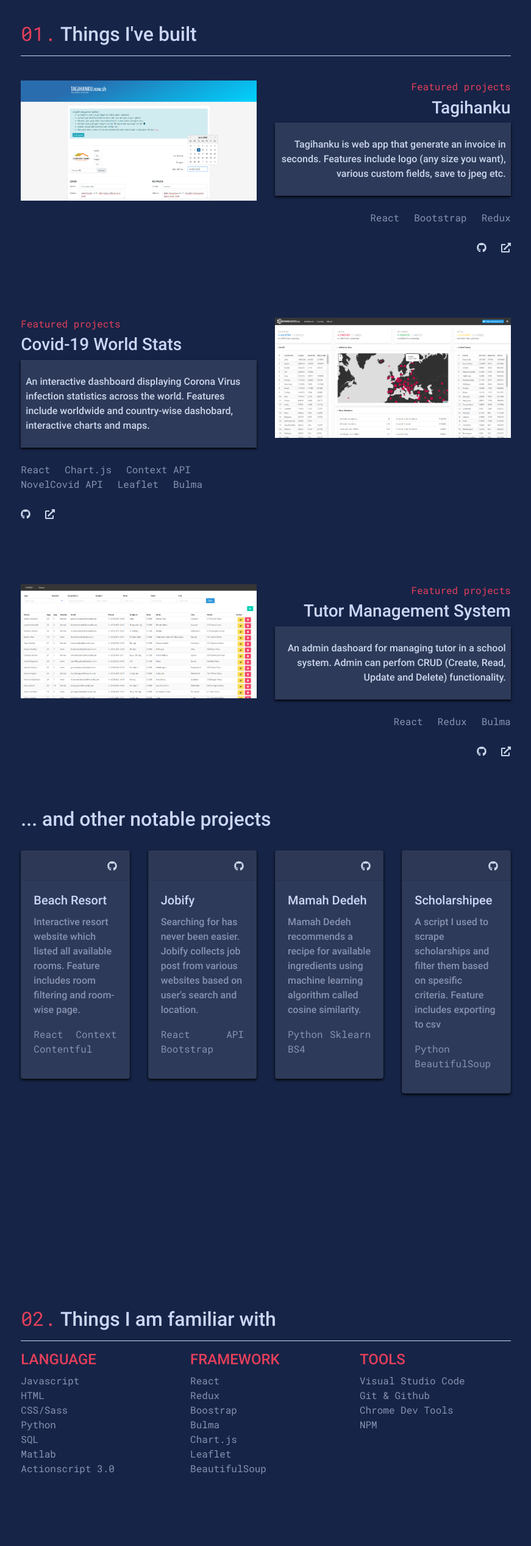
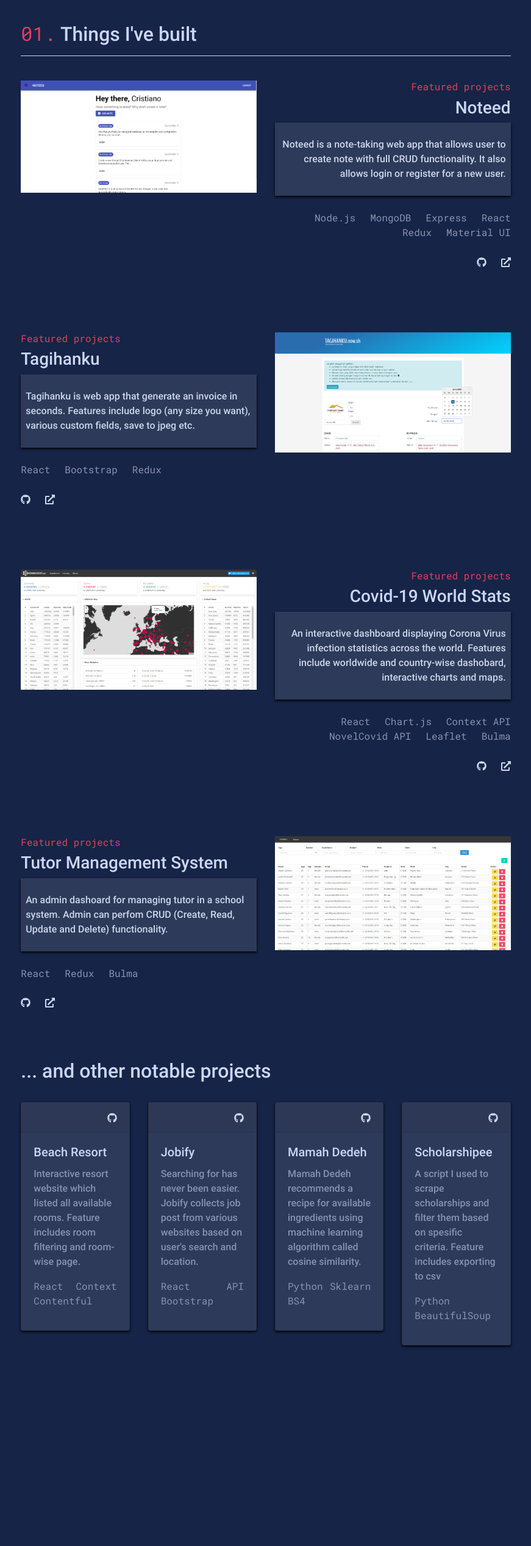
Before and after one commit to ddsuhaimi/ddsuhaimi.github.io, a React (Create React App) app: page / in a window 1280 px wide. Shown: the part 820-3355 px from the top of the page at 61% size, without its empty margins (204-1075 px from the left). Built offline with nearby package versions, Linux system fonts and the light colour scheme.

Commit message:
add new project

```diff
--- a/src/components/sections/Technology.js
+++ b/src/components/sections/Technology.js
@@ -2,8 +2,8 @@ import React from "react";
 import { Col, Row } from "react-bootstrap";
 const Technology = () => {
   const skills = [
-    { title: "language", stacks: ["Javascript", "HTML", "CSS/Sass", "Python", "SQL", "Matlab", "Actionscript 3.0"] },
-    { title: "framework", stacks: ["React", "Redux",  "Boostrap", "Bulma", "Chart.js", "Leaflet", "BeautifulSoup"] },
+    { title: "language", stacks: ["Javascript", "HTML", "CSS/Sass", "Python", "SQL", "MongoDB", "Matlab", "Actionscript 3.0"] },
+    { title: "framework", stacks: ["Node.js", "Express", "React.js", "Redux",  "Boostrap, Bulma, Material UI", "Chart.js", "Leaflet", "BeautifulSoup"] },
     { title: "tools", stacks: ["Visual Studio Code", "Git & Github", "Chrome Dev Tools", "NPM"] },
   ];
   return (
--- a/src/components/sections/Work.js
+++ b/src/components/sections/Work.js
@@ -5,8 +5,21 @@ import Notable from './Notable'
 import tagihanku from '../../assets/image/tagihanku.png'
 import covid19 from '../../assets/image/covid19.png'
 import tutor from '../../assets/image/tutor.png'
+import noteed from '../../assets/image/noteed.png'
 const Work = () => {
   const works = [
+    {
+      featured: true,
+      title: "Noteed",
+      image: noteed,
+      desc:
+        "Noteed is a note-taking web app that allows user to create note with full CRUD functionality. It also allows login or register for a new user.",
+      stacks: ["Node.js", "MongoDB", "Express", "React", "Redux", "Material UI"],
+      links: [
+        "https://github.com/dediacc/noteed",
+        "https://noteed.herokuapp.com",
+      ],
+    },
     {
       featured: true,
       title: "Tagihanku",
```
